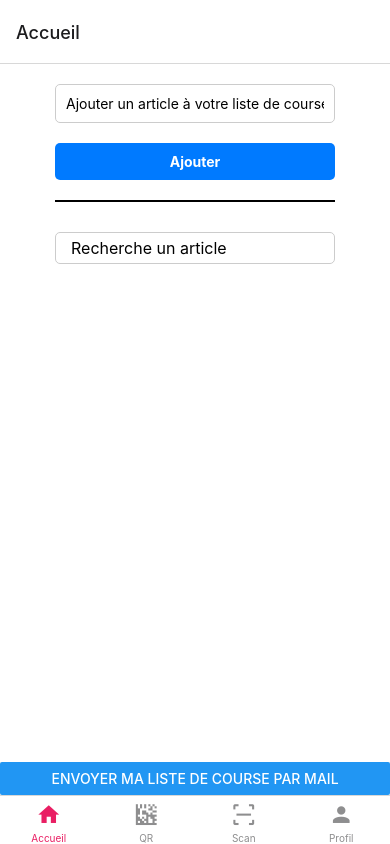
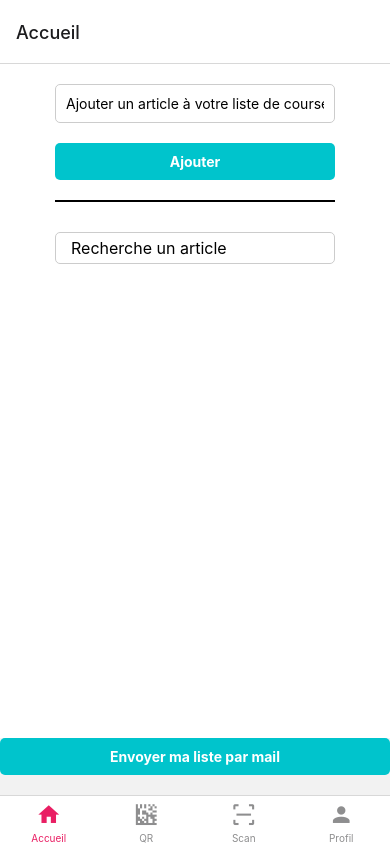
Before and after one commit to TomSneakers/ReactNative, a React Native app: screen /Accueil in a window 390 px wide. Built offline with nearby package versions, Linux system fonts and the light colour scheme.

Commit message:
maj vendredi matin

```diff
--- a/View/ProfileScreen.js
+++ b/View/ProfileScreen.js
@@ -10,7 +10,7 @@ const Tab = createBottomTabNavigator();
 
 export default function ProfileScreen() {
     return (
-        <Tab.Navigator>
+        <Tab.Navigator initialRouteName='home' screenOptions={{ headerShown: false }}>
             <Tab.Screen name="Page profil" component={ProfilePage} />
             <Tab.Screen
         name="Accueil"
--- a/component/Case.js
+++ b/component/Case.js
@@ -7,16 +7,19 @@ import { Context } from '../context/CaseContext';
 import { shouldUseActivityState } from 'react-native-screens';
 
 export default function WriteToFile() {
-  // get the context
+  // Récupérer le contexte
   const { myCase, setMyCase } = useContext(Context);
 
+  // Définir les états pour la tâche et la liste de tâches originales
   const [task, setTask] = useState('');
   const [originalTaskList, setOriginalTaskList] = useState([]);
 
+  // Charger les tâches depuis le stockage asynchrone lors du montage du composant
   useEffect(() => {
     loadTasks();
   }, []);
 
+  // Fonction pour charger les tâches depuis le stockage asynchrone
   const loadTasks = async () => {
     try {
       const tasks = await AsyncStorage.getItem('tasks');
@@ -29,6 +32,7 @@ export default function WriteToFile() {
     }
   };
 
+  // Fonction pour inverser l'état d'achèvement d'une tâche
   const toggleCompleted = (index) => {
     const updatedTaskList = [...myCase];
     updatedTaskList[index].completed = !updatedTaskList[index].completed;
@@ -36,6 +40,7 @@ export default function WriteToFile() {
     saveTasks(updatedTaskList);
   };
 
+  // Fonction pour supprimer une tâche
   const removeTask = async (index) => {
     const updatedTaskList = [...myCase];
     updatedTaskList.splice(index, 1);
@@ -44,6 +49,7 @@ export default function WriteToFile() {
     await loadTasks()
   };
 
+  // Fonction pour enregistrer les tâches dans le stockage asynchrone
   const saveTasks = async (tasks) => {
     try {
       return await AsyncStorage.setItem('tasks', JSON.stringify(tasks));
@@ -52,6 +58,7 @@ export default function WriteToFile() {
     }
   };
 
+  // Fonction pour ajouter une nouvelle tâche à la liste
   const addTask = () => {
     if (task) {
       const newTaskList = [...myCase, { text: task, completed: false }];
@@ -61,8 +68,6 @@ export default function WriteToFile() {
       setOriginalTaskList(newTaskList)
     }
   };
-
-
 
   return (
     <ScrollView contentContainerStyle={styles.container}>
@@ -81,7 +86,6 @@ export default function WriteToFile() {
         <TaskList taskList={myCase} styles={styles} onComplete={toggleCompleted} onRemove={removeTask} />
       </View>
     </ScrollView>
-
   );
 }
 
@@ -111,7 +115,7 @@ const styles = StyleSheet.create({
     flexDirection: 'row'
   },
   button: {
-    backgroundColor: '#007AFF',
+    backgroundColor: '#00C4CC',
     padding: 10,
     borderRadius: 5,
     alignItems: 'center',
--- a/component/CodeQr.js
+++ b/component/CodeQr.js
@@ -3,6 +3,7 @@ import { StyleSheet, Text, View } from 'react-native';
 import QRCode from 'react-native-qrcode-svg';
 import { useContext } from 'react';
 import { Context } from '../context/CaseContext';
+import { Colors } from 'react-native/Libraries/NewAppScreen';
 
 export default function CodeQR() {
     const { myCase, SetMyCase } = useContext(Context)
@@ -28,9 +29,10 @@ const styles = StyleSheet.create({
         justifyContent: 'center',
     },
     text:{
-       marginBottom:10,
-        fontSize:50,
-        textAlign: 'center'
+       marginBottom:50,
+        fontSize:40,
+        textAlign: 'center',
+        color: '#00C4CC',
 
     },
 });
--- a/component/Profile.js
+++ b/component/Profile.js
@@ -1,5 +1,5 @@
 import React, { useState, useEffect } from 'react';
-import { StyleSheet, View, Text, TextInput, Button } from 'react-native';
+import { StyleSheet, View, Text, TextInput, Button, TouchableOpacity } from 'react-native';
 import AsyncStorage from '@react-native-async-storage/async-storage';
 import { useNavigation } from '@react-navigation/native';
 
@@ -54,7 +54,10 @@ export default function ProfilePage() {
                 value={bio}
                 onChangeText={setBio}
             />
-            <Button title="Sauvegarder" onPress={saveData} />
+            <TouchableOpacity onPress={saveData}>
+                <Text style={styles.title2}> Sauvegarder</Text>
+            </TouchableOpacity>
+
         </View>
     );
 }
@@ -71,7 +74,13 @@ const styles = StyleSheet.create({
         fontSize: 28,
         fontWeight: 'bold',
         marginBottom: 20,
-        color: '#1E90FF',
+        color: '#00C4CC',
+    },
+    title2: {
+        fontSize: 18,
+        fontWeight: 'bold',
+        marginBottom: 20,
+        color: '#00C4CC',
     },
     input: {
         borderWidth: 1,
--- a/component/mail.js
+++ b/component/mail.js
@@ -1,5 +1,5 @@
 import * as MailComposer from 'expo-mail-composer';
-import { Button } from 'react-native';
+import { StyleSheet, Text, TouchableOpacity } from 'react-native';
 import { useContext } from 'react';
 import { Context } from '../context/CaseContext';
 
@@ -22,11 +22,31 @@ const SendEmailButton = () => {
     };
 
     return (
-        <Button
-            title="Envoyer ma liste de course par mail"
-            onPress={sendEmail}
-        />
+
+        <TouchableOpacity style={styles.button} onPress={sendEmail}>
+            <Text style={styles.buttonText}>Envoyer ma liste par mail</Text>
+        </TouchableOpacity>
+
+
+
     );
 };
 
+const styles = StyleSheet.create({
+
+
+    button: {
+      backgroundColor: '#00C4CC',
+      padding: 10,
+      borderRadius: 5,
+      alignItems: 'center',
+      marginBottom: 20,
+    },
+    buttonText: {
+      color: '#fff',
+      fontWeight: 'bold',
+    },
+})
+
+
 export default SendEmailButton;
```
